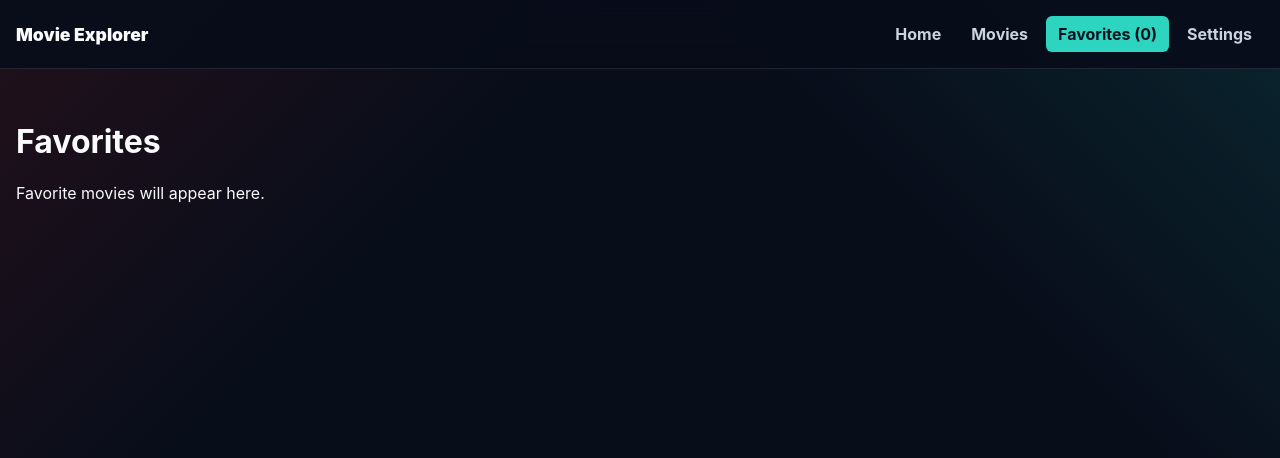
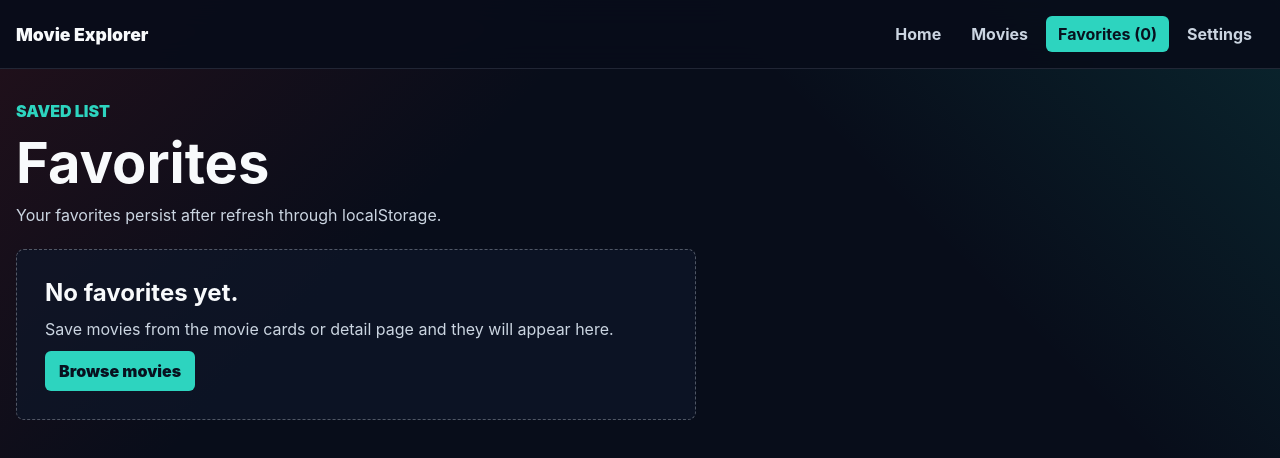
Before and after one commit to nMintC/movie-explorer, an Angular app: page /favorites in a window 1280 px wide. Shown: the top 458 px of the page. Built offline with nearby package versions, Linux system fonts and the light colour scheme.

Commit message:
feat: add favorites page

```diff
--- a/src/app/pages/favorites/favorites-page.css
+++ b/src/app/pages/favorites/favorites-page.css
@@ -0,0 +1,51 @@
+.favorites-page {
+  display: grid;
+  gap: 24px;
+}
+
+.page-header {
+  display: grid;
+  gap: 8px;
+}
+
+.eyebrow {
+  margin: 0;
+  color: #2dd4bf;
+  font-weight: 900;
+  text-transform: uppercase;
+}
+
+h1 {
+  margin: 0;
+  font-size: clamp(2rem, 5vw, 3.5rem);
+}
+
+.page-header p:not(.eyebrow),
+.empty-state p {
+  margin: 0;
+  color: #cbd5e1;
+}
+
+.empty-state {
+  display: grid;
+  gap: 12px;
+  max-width: 680px;
+  padding: 28px;
+  border: 1px dashed rgba(226, 232, 240, 0.32);
+  border-radius: 8px;
+  background: rgba(15, 23, 42, 0.7);
+}
+
+.empty-state h2 {
+  margin: 0;
+}
+
+.empty-state a {
+  justify-self: start;
+  border-radius: 6px;
+  padding: 10px 14px;
+  color: #08111f;
+  background: #2dd4bf;
+  font-weight: 900;
+  text-decoration: none;
+}
--- a/src/app/pages/favorites/favorites-page.html
+++ b/src/app/pages/favorites/favorites-page.html
@@ -1,2 +1,21 @@
-<h1>Favorites</h1>
-<p>Favorite movies will appear here.</p>
+<div class="favorites-page">
+  <header class="page-header">
+    <p class="eyebrow">Saved list</p>
+    <h1>Favorites</h1>
+    <p>Your favorites persist after refresh through localStorage.</p>
+  </header>
+
+  @if (favoriteMovies().length > 0) {
+    <app-movie-grid
+      [movies]="favoriteMovies()"
+      [favoriteIds]="favoritesService.favoriteIds()"
+      (favoriteToggled)="toggleFavorite($event)"
+    />
+  } @else {
+    <section class="empty-state" aria-live="polite">
+      <h2>No favorites yet.</h2>
+      <p>Save movies from the movie cards or detail page and they will appear here.</p>
+      <a routerLink="/movies">Browse movies</a>
+    </section>
+  }
+</div>
--- a/src/app/pages/favorites/favorites-page.ts
+++ b/src/app/pages/favorites/favorites-page.ts
@@ -1,8 +1,25 @@
-import { Component } from '@angular/core';
+import { Component, computed, inject } from '@angular/core';
+import { RouterLink } from '@angular/router';
+import { MovieGridComponent } from '../../components/movie-grid/movie-grid';
+import { FavoritesService } from '../../services/favorites.service';
+import { MovieService } from '../../services/movie.service';
 
 @Component({
   selector: 'app-favorites-page',
+  imports: [MovieGridComponent, RouterLink],
   templateUrl: './favorites-page.html',
   styleUrl: './favorites-page.css'
 })
-export class FavoritesPageComponent {}
+export class FavoritesPageComponent {
+  private readonly movieService = inject(MovieService);
+  protected readonly favoritesService = inject(FavoritesService);
+
+  protected readonly favoriteMovies = computed(() => {
+    const favoriteIds = this.favoritesService.favoriteIds();
+    return this.movieService.getMovies().filter((movie) => favoriteIds.includes(movie.id));
+  });
+
+  toggleFavorite(movieId: number): void {
+    this.favoritesService.toggleFavorite(movieId);
+  }
+}
```
